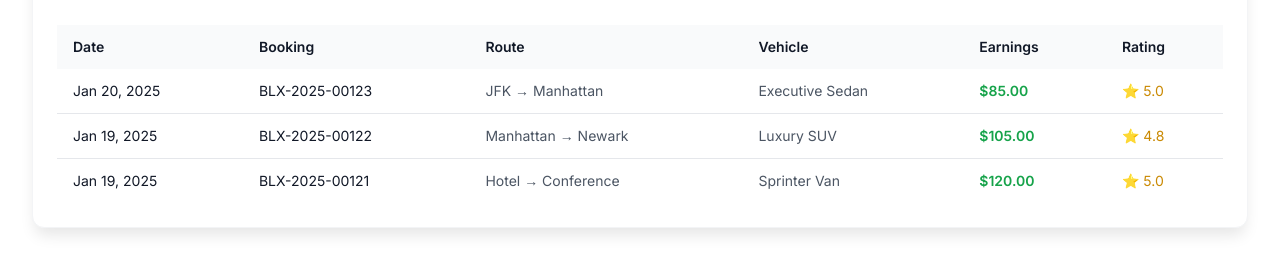
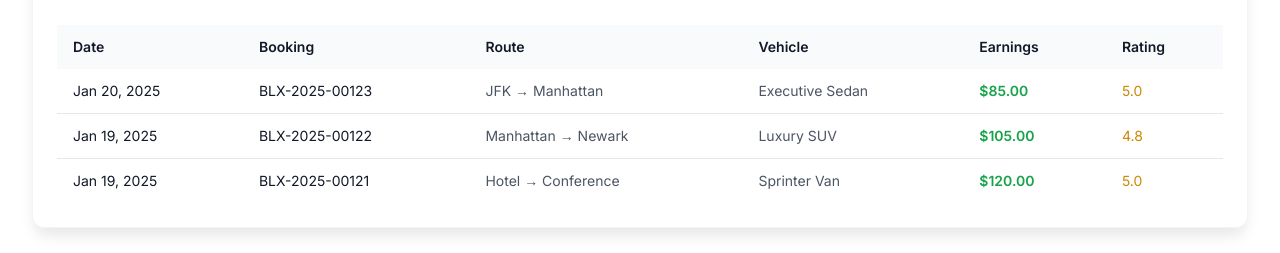
Before and after one commit to jbello3761-sys/-bluxa-corp-nextjs, a Next.js app: page /driver in a window 1280 px wide. Shown: the part 1466-1719 px from the top of the page. Built offline with nearby package versions, Linux system fonts and the light colour scheme; no server answers.

Commit message:
Remove star emojis from driver portal ratings

```diff
--- a/src/app/driver/page.tsx
+++ b/src/app/driver/page.tsx
@@ -501,7 +501,7 @@ export default function DriverPortalPage() {
                     <td className="px-4 py-3 text-sm text-gray-600">JFK → Manhattan</td>
                     <td className="px-4 py-3 text-sm text-gray-600">Executive Sedan</td>
                     <td className="px-4 py-3 text-sm font-semibold text-green-600">$85.00</td>
-                    <td className="px-4 py-3 text-sm text-yellow-600">⭐ 5.0</td>
+                    <td className="px-4 py-3 text-sm text-yellow-600">5.0</td>
                   </tr>
                   <tr>
                     <td className="px-4 py-3 text-sm text-gray-900">Jan 19, 2025</td>
@@ -509,7 +509,7 @@ export default function DriverPortalPage() {
                     <td className="px-4 py-3 text-sm text-gray-600">Manhattan → Newark</td>
                     <td className="px-4 py-3 text-sm text-gray-600">Luxury SUV</td>
                     <td className="px-4 py-3 text-sm font-semibold text-green-600">$105.00</td>
-                    <td className="px-4 py-3 text-sm text-yellow-600">⭐ 4.8</td>
+                    <td className="px-4 py-3 text-sm text-yellow-600">4.8</td>
                   </tr>
                   <tr>
                     <td className="px-4 py-3 text-sm text-gray-900">Jan 19, 2025</td>
@@ -517,7 +517,7 @@ export default function DriverPortalPage() {
                     <td className="px-4 py-3 text-sm text-gray-600">Hotel → Conference</td>
                     <td className="px-4 py-3 text-sm text-gray-600">Sprinter Van</td>
                     <td className="px-4 py-3 text-sm font-semibold text-green-600">$120.00</td>
-                    <td className="px-4 py-3 text-sm text-yellow-600">⭐ 5.0</td>
+                    <td className="px-4 py-3 text-sm text-yellow-600">5.0</td>
                   </tr>
                 </tbody>
               </table>
```
